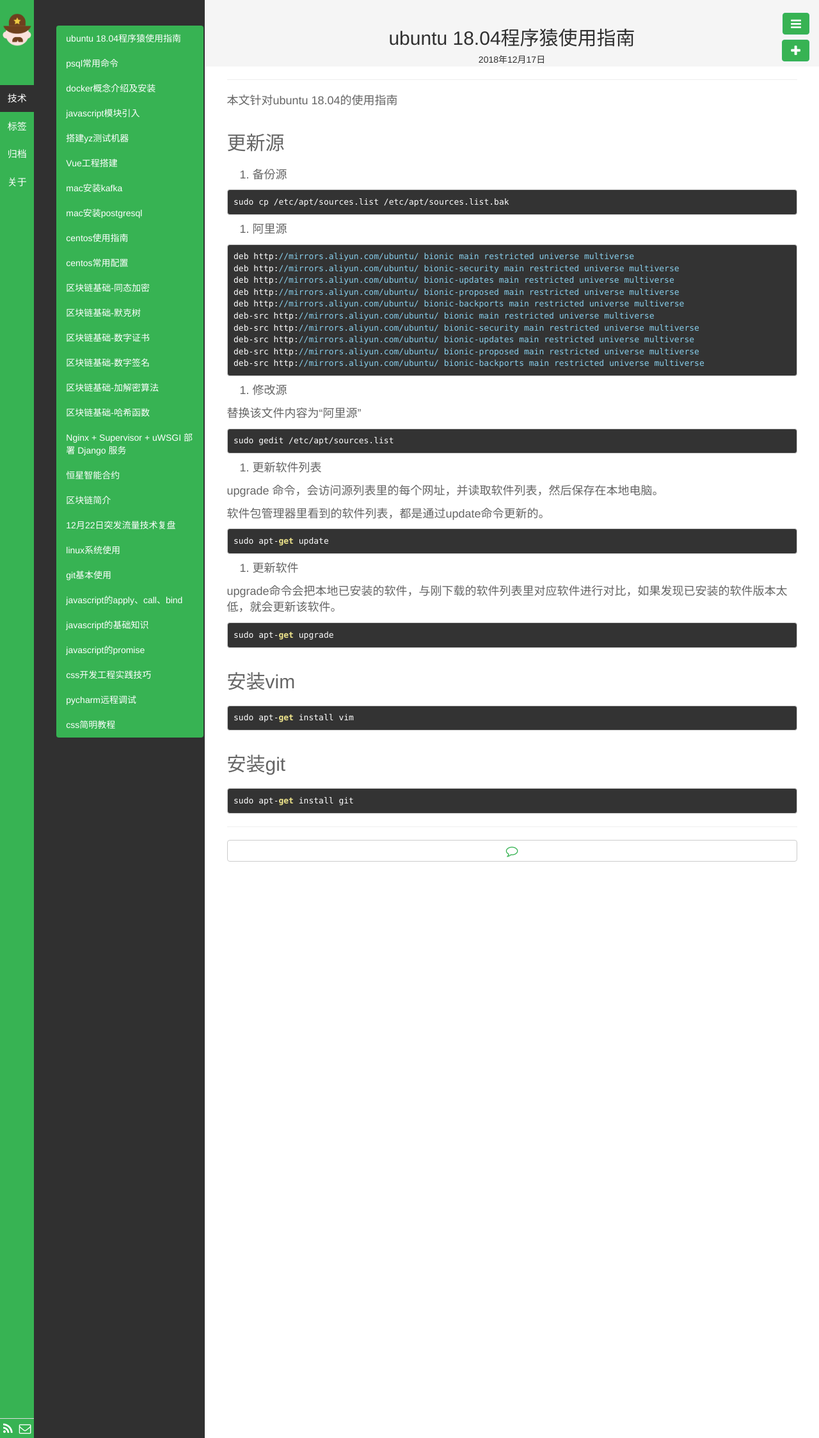
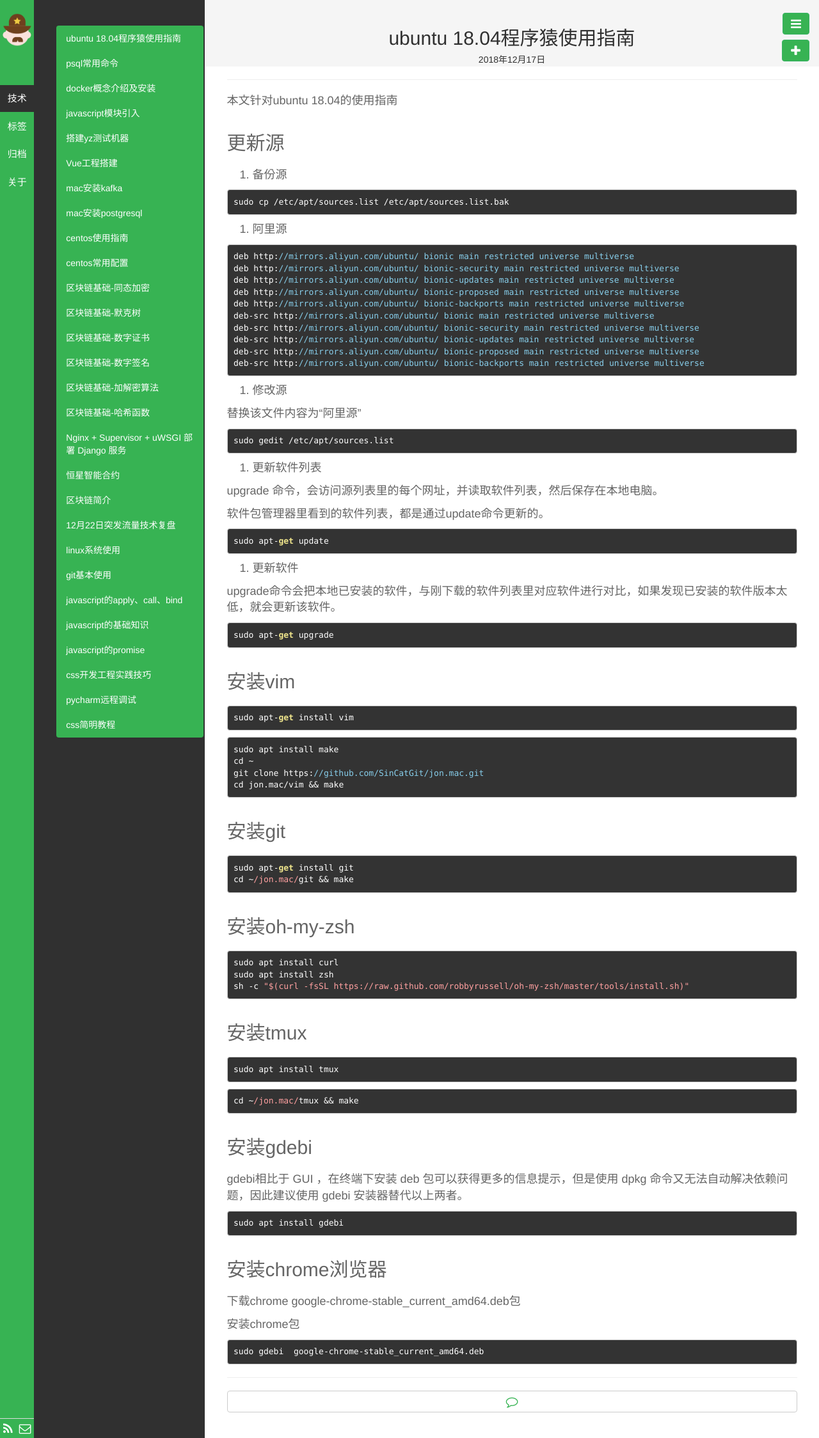
Before and after one commit to SinCatGit/SinCatGit.github.io, a Jekyll site: the page built from _posts/技术/2018-12-17-ubuntu_programmer_guide.md, in a window 1280 px wide. Shown: the whole page at 64% size. Built offline with Jekyll 4.4.1, drawn with Linux system fonts in a browser that asks for light colours.

Commit message:
增加常用工具

````diff
--- a/_posts/技术/2018-12-17-ubuntu_programmer_guide.md
+++ b/_posts/技术/2018-12-17-ubuntu_programmer_guide.md
@@ -68,8 +68,57 @@
 sudo apt-get install vim
 ```
 
+```
+sudo apt install make
+cd ~
+git clone https://github.com/SinCatGit/jon.mac.git
+cd jon.mac/vim && make
+
+```
+
 ## 安装git
 
 ```
 sudo apt-get install git
+cd ~/jon.mac/git && make
+
 ```
+
+## 安装oh-my-zsh
+
+
+```
+sudo apt install curl
+sudo apt install zsh
+sh -c "$(curl -fsSL https://raw.github.com/robbyrussell/oh-my-zsh/master/tools/install.sh)"
+```
+
+
+## 安装tmux
+
+```
+sudo apt install tmux
+
+```
+
+```
+cd ~/jon.mac/tmux && make
+```
+
+## 安装gdebi
+
+gdebi相比于 GUI ，在终端下安装 deb 包可以获得更多的信息提示，但是使用 dpkg 命令又无法自动解决依赖问题，因此建议使用 gdebi 安装器替代以上两者。
+
+```
+sudo apt install gdebi
+```
+
+## 安装chrome浏览器
+
+下载chrome google-chrome-stable_current_amd64.deb包
+
+安装chrome包
+
+```
+sudo gdebi  google-chrome-stable_current_amd64.deb
+```
````
